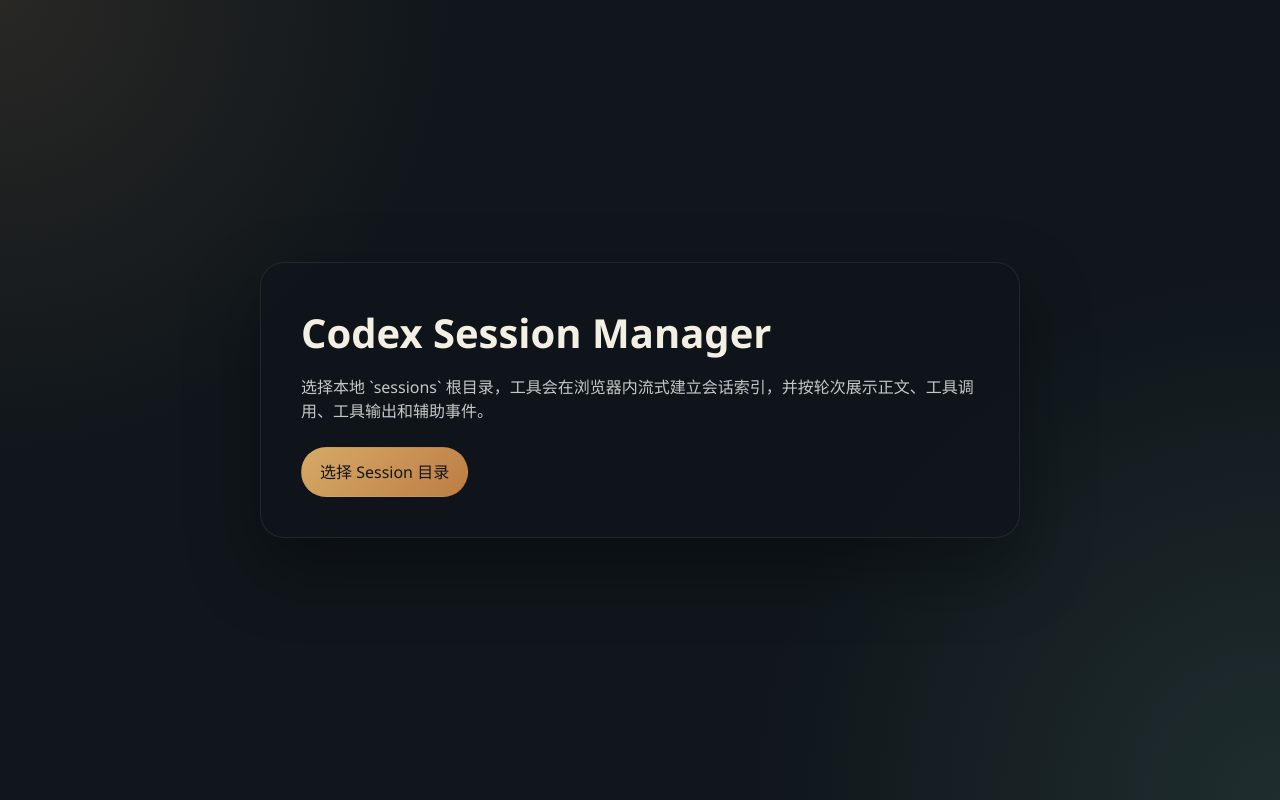
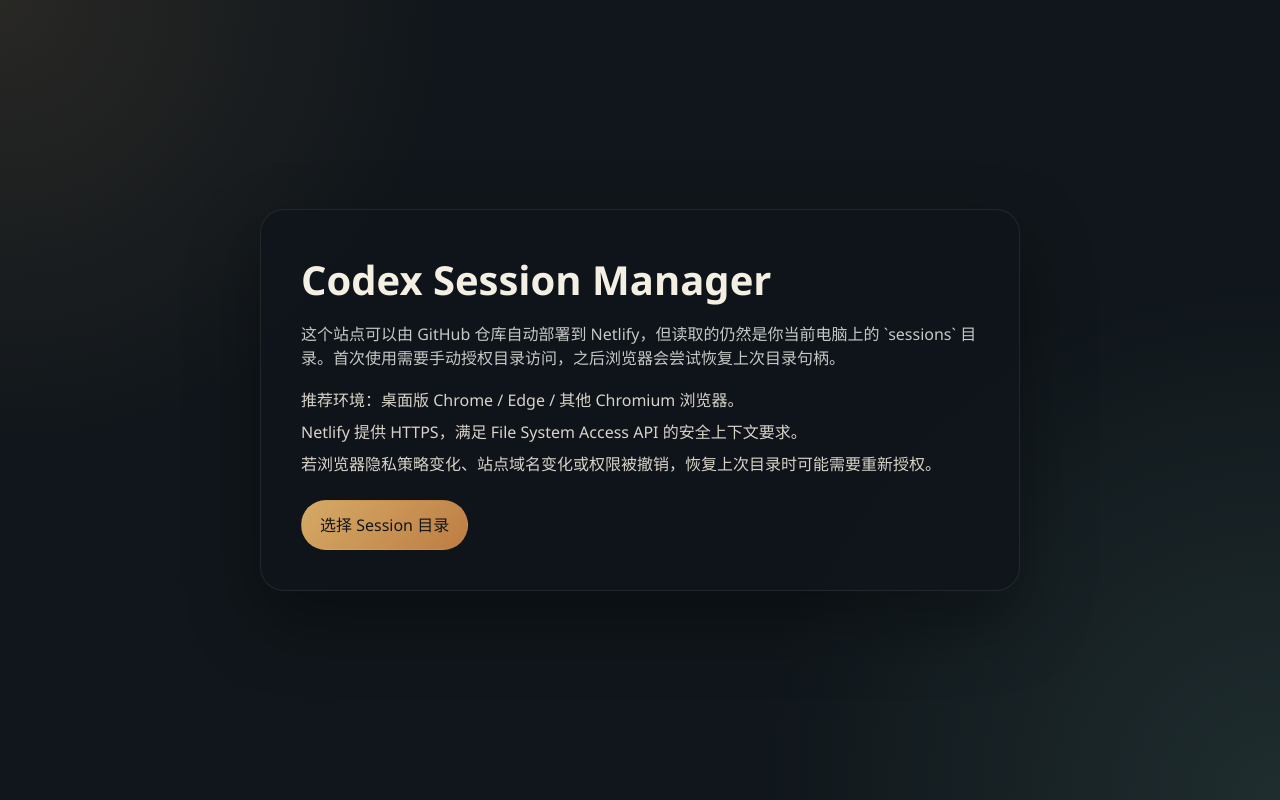
Before and after one commit to Adoretheall007/codex-session-manager, a React (Vite) app: page / in a window 1280 px wide. Built offline with nearby package versions, Linux system fonts and the light colour scheme.

Commit message:
Add Netlify auto-deploy setup

```diff
--- a/src/App.tsx
+++ b/src/App.tsx
@@ -5,12 +5,14 @@
 import { filterSessions } from "./lib/filter";
 import {
   chooseDirectoryHandle,
+  getDirectoryPermissionState,
   isFileSystemAccessSupported,
   loadDirectoryHandle,
   saveDirectoryHandle,
   verifyDirectoryPermission
 } from "./lib/file-system";
 import type {
+  DirectoryAccessErrorReason,
   IndexProgress,
   SessionDetails,
   SessionFilterState,
@@ -23,6 +25,24 @@
   cwdQuery: "",
   onlyLargeFiles: false
 };
+
+function formatDirectoryError(reason: DirectoryAccessErrorReason, fallback?: string) {
+  switch (reason) {
+    case "unsupported_browser":
+      return "当前浏览器不支持目录授权。部署在 Netlify 后仍需使用桌面版 Chrome 或 Edge。";
+    case "permission_denied":
+      return "目录读取权限未授予。请在浏览器弹窗中允许访问，或重新点击“选择 Session 目录”。";
+    case "directory_handle_revoked":
+      return "上次保存的目录句柄已失效，可能是浏览器权限、隐私模式、站点域名或目录内容变化导致。请重新授权目录。";
+    case "parse_failed":
+      return "会话文件读取失败，可能是文件内容损坏或 JSONL 格式不完整。";
+    case "file_too_large":
+      return "检测到过大的会话文件，当前浏览器内解析失败。请先缩小样本范围后重试。";
+    case "unknown":
+    default:
+      return fallback ?? "读取目录失败，请重试。";
+  }
+}
 
 export function App() {
   const workerRef = useRef<Worker | null>(null);
@@ -108,9 +128,14 @@
   );
 
   async function startIndexing(handle: FileSystemDirectoryHandle) {
+    const permissionState = await getDirectoryPermissionState(handle);
+    if (permissionState === "denied") {
+      setError(formatDirectoryError("directory_handle_revoked"));
+      return;
+    }
     const allowed = await verifyDirectoryPermission(handle);
     if (!allowed) {
-      setError("目录读取权限未授予。");
+      setError(formatDirectoryError("permission_denied"));
       return;
     }
     setRootHandle(handle);
@@ -136,7 +161,7 @@
     try {
       const handle = await chooseDirectoryHandle();
       if (!handle) {
-        setError("当前浏览器不支持目录选择。");
+        setError(formatDirectoryError("unsupported_browser"));
         return;
       }
       await startIndexing(handle);
@@ -144,7 +169,11 @@
       if (pickerError instanceof DOMException && pickerError.name === "AbortError") {
         return;
       }
-      setError(pickerError instanceof Error ? pickerError.message : "选择目录失败");
+      setError(
+        pickerError instanceof Error
+          ? formatDirectoryError("unknown", pickerError.message)
+          : formatDirectoryError("unknown", "选择目录失败")
+      );
     }
   }
 
@@ -152,7 +181,17 @@
     if (!restorableHandle) {
       return;
     }
-    await startIndexing(restorableHandle);
+    try {
+      await startIndexing(restorableHandle);
+    } catch (restoreError) {
+      setError(
+        restoreError instanceof DOMException && restoreError.name === "NotFoundError"
+          ? formatDirectoryError("directory_handle_revoked")
+          : restoreError instanceof Error
+            ? formatDirectoryError("unknown", restoreError.message)
+            : formatDirectoryError("directory_handle_revoked")
+      );
+    }
   }
 
   if (!rootHandle) {
--- a/src/components/DirectoryGate.tsx
+++ b/src/components/DirectoryGate.tsx
@@ -11,11 +11,15 @@
   if (!props.supported) {
     return (
       <div className="empty-state">
-        <h1>当前浏览器不支持目录直连</h1>
+        <h1>当前浏览器不支持本地目录授权</h1>
         <p>
-          首版依赖 Chromium 的 File System Access API。请使用 Chrome、Edge
-          或其他兼容浏览器打开。
+          这个页面可以直接部署在 Netlify，但会话数据仍然读取你本机目录。首版依赖 Chromium 的
+          File System Access API，请使用桌面版 Chrome、Edge 或其他兼容浏览器打开。
         </p>
+        <div className="helper-list">
+          <p>GitHub 仓库可直接连接 Netlify 自动构建，无需额外打包上传。</p>
+          <p>部署站点只托管前端页面，不会把本地 `sessions` 内容上传到服务器。</p>
+        </div>
       </div>
     );
   }
@@ -24,8 +28,14 @@
     <div className="empty-state">
       <h1>Codex Session Manager</h1>
       <p>
-        选择本地 `sessions` 根目录，工具会在浏览器内流式建立会话索引，并按轮次展示正文、工具调用、工具输出和辅助事件。
+        这个站点可以由 GitHub 仓库自动部署到 Netlify，但读取的仍然是你当前电脑上的 `sessions`
+        目录。首次使用需要手动授权目录访问，之后浏览器会尝试恢复上次目录句柄。
       </p>
+      <div className="helper-list">
+        <p>推荐环境：桌面版 Chrome / Edge / 其他 Chromium 浏览器。</p>
+        <p>Netlify 提供 HTTPS，满足 File System Access API 的安全上下文要求。</p>
+        <p>若浏览器隐私策略变化、站点域名变化或权限被撤销，恢复上次目录时可能需要重新授权。</p>
+      </div>
       <div className="actions">
         <button className="primary-button" disabled={props.busy} onClick={props.onPickDirectory}>
           选择 Session 目录
--- a/src/lib/file-system.ts
+++ b/src/lib/file-system.ts
@@ -48,6 +48,16 @@
   return (await handle.requestPermission(mode)) === "granted";
 }
 
+export async function getDirectoryPermissionState(
+  handle: FileSystemDirectoryHandle
+): Promise<PermissionState | "prompt"> {
+  const mode: FileSystemHandlePermissionDescriptor = { mode: "read" };
+  if (!handle.queryPermission) {
+    return "granted";
+  }
+  return handle.queryPermission(mode);
+}
+
 export async function chooseDirectoryHandle(): Promise<FileSystemDirectoryHandle | null> {
   if (!("showDirectoryPicker" in window)) {
     return null;
--- a/src/session-worker.ts
+++ b/src/session-worker.ts
@@ -9,6 +9,8 @@
 import { clampText } from "./lib/format";
 
 declare const self: DedicatedWorkerGlobalScope;
+
+const MAX_SAFE_FILE_SIZE = 64 * 1024 * 1024;
 
 function postMessageToUi(message: WorkerResponseMessage) {
   self.postMessage(message);
@@ -254,6 +256,9 @@
   handle: FileSystemFileHandle
 ): Promise<SessionSummary> {
   const file = await handle.getFile();
+  if (file.size > MAX_SAFE_FILE_SIZE) {
+    throw new Error(`FILE_TOO_LARGE:${path}`);
+  }
   let firstMeta: any = null;
   let threadTitle = "";
   let firstModel = "";
@@ -328,6 +333,9 @@
   }
   const fileHandle = await cursor.getFileHandle(pathParts.at(-1)!);
   const file = await fileHandle.getFile();
+  if (file.size > MAX_SAFE_FILE_SIZE) {
+    throw new Error(`FILE_TOO_LARGE:${summary.filePath}`);
+  }
 
   const turns = new Map<string, TurnGroup>();
   const carryCallMap = new Map<string, TimelineEntry>();
@@ -410,9 +418,15 @@
       });
     }
   } catch (error) {
+    const message = error instanceof Error ? error.message : "未知 Worker 错误";
+    const normalizedMessage = message.startsWith("FILE_TOO_LARGE:")
+      ? "检测到过大的会话文件，浏览器内解析已中止。请先缩小样本范围后重试。"
+      : message.includes("JSON")
+        ? "会话文件解析失败，请检查 JSONL 内容是否完整。"
+        : message;
     postMessageToUi({
       type: "workerError",
-      payload: error instanceof Error ? error.message : "未知 Worker 错误"
+      payload: normalizedMessage
     });
   }
 };
--- a/src/styles.css
+++ b/src/styles.css
@@ -61,6 +61,16 @@
 .empty-state p {
   margin: 0;
   color: #c6c8c5;
+}
+
+.helper-list {
+  display: grid;
+  gap: 8px;
+  margin-top: 18px;
+}
+
+.helper-list p {
+  color: #d8d3c8;
 }
 
 .actions {
```
Also changed, not shown: src/types.ts (+8 -0 lines), 2 other files (tests, documents, lock files or other folders).
